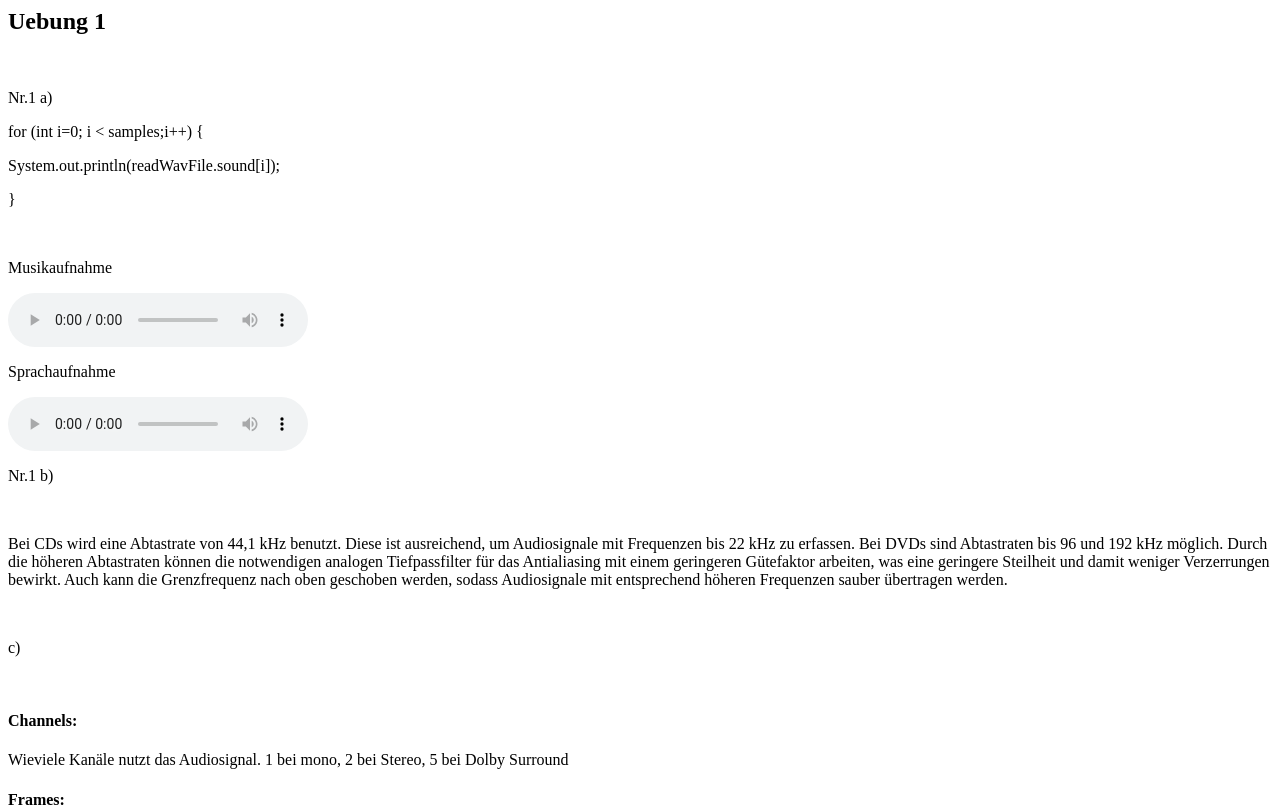
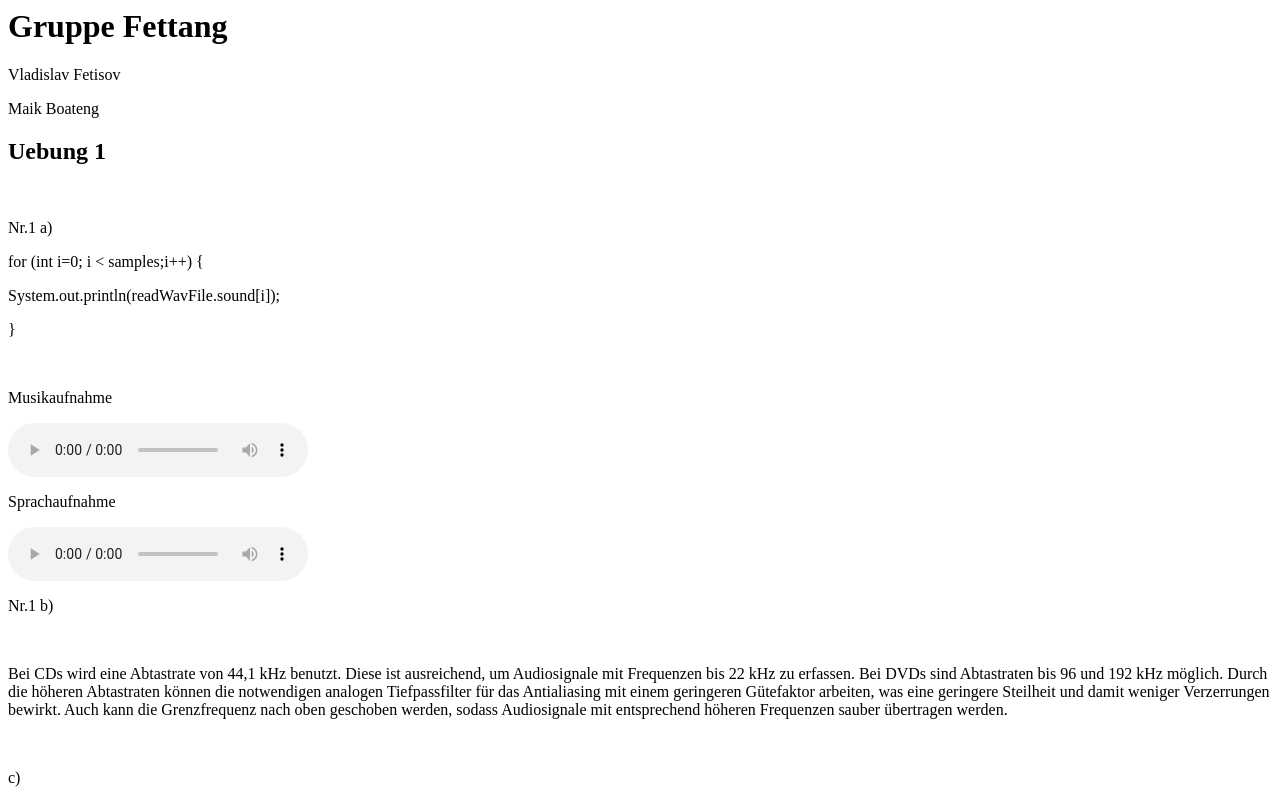
Before and after one commit to vladorjiggy/webtechno, a plain HTML site: page index.html in a window 1280 px wide. Shown: the top 812 px of the page. Drawn offline with Linux system fonts and the light colour scheme.

Commit message:
namen geaddet

```diff
--- a/index.html
+++ b/index.html
@@ -5,8 +5,9 @@
 </head>
 
 <body>
-
-
+<h1>Gruppe Fettang</h1>
+<p>Vladislav Fetisov</p>
+<p>Maik Boateng</p>
 
 <h2>Uebung 1</h2>
 <br>
```
